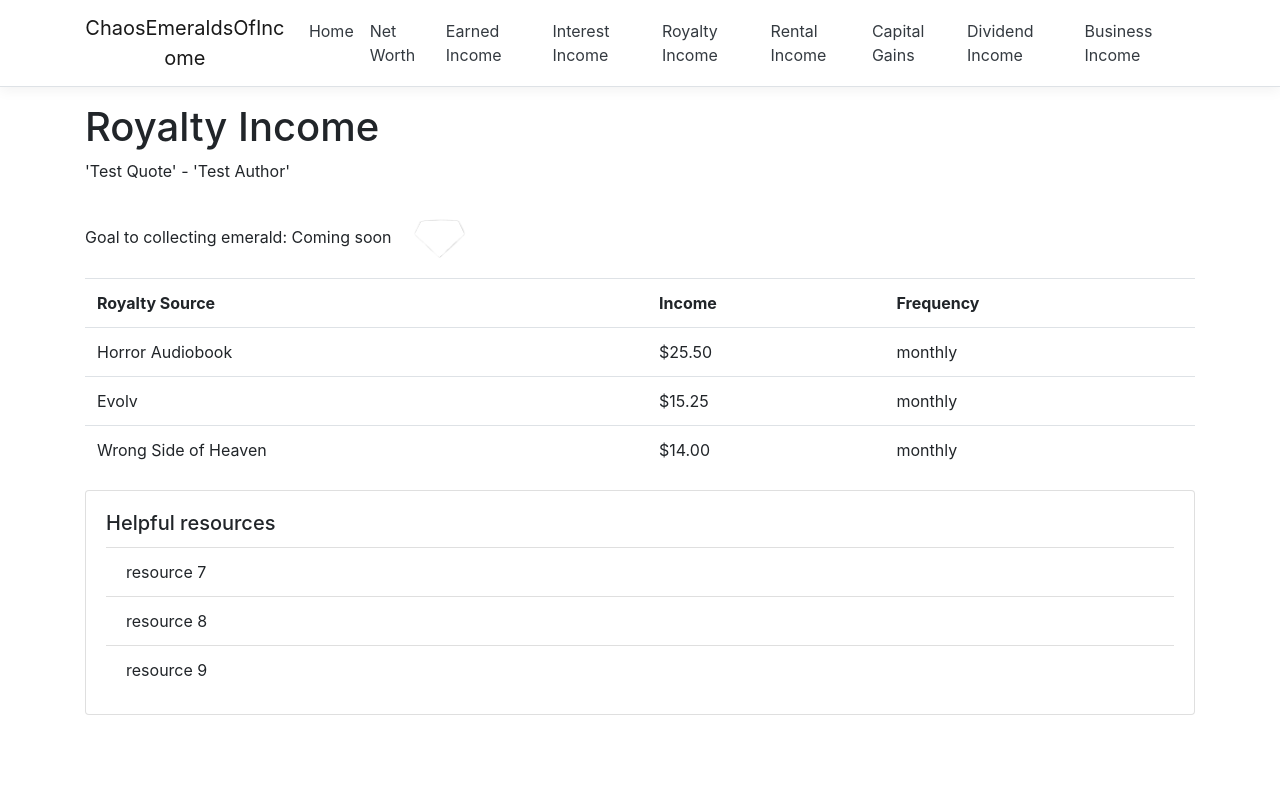
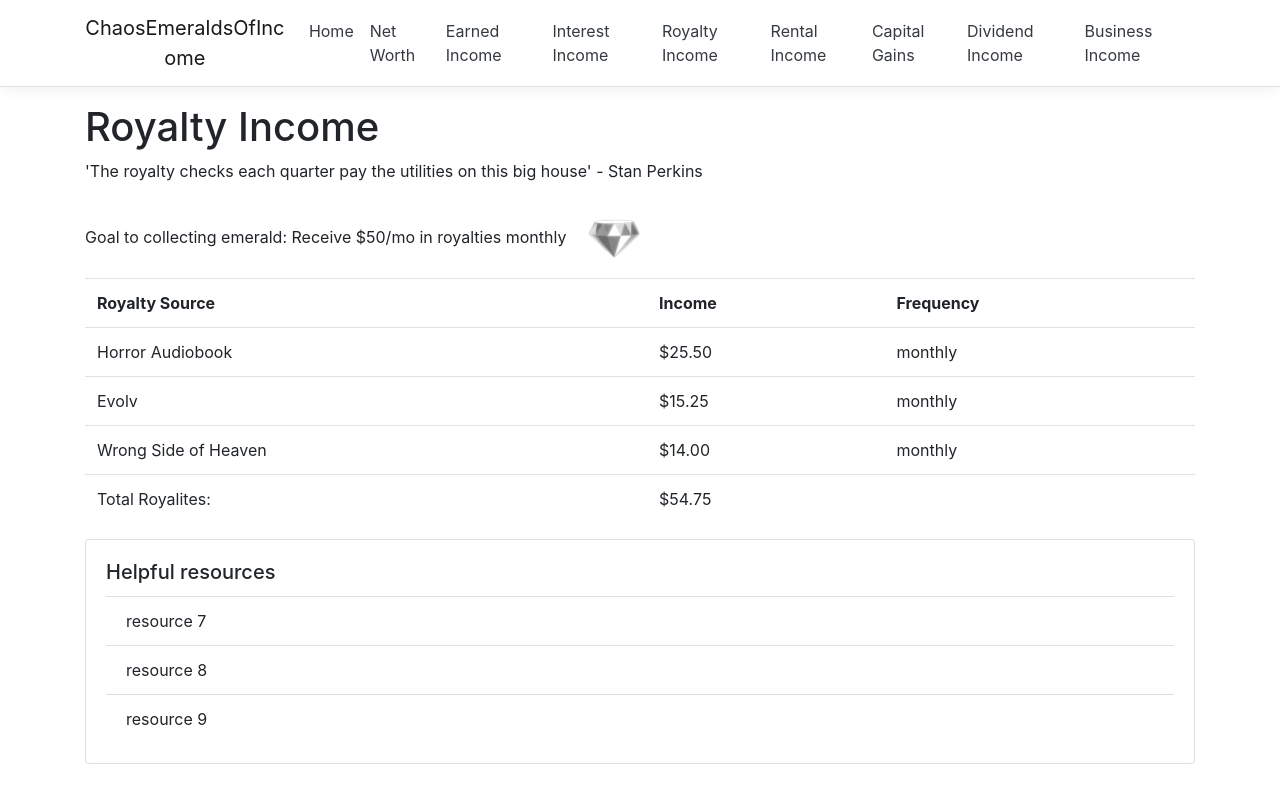
Before and after one commit to alexrogers823/chaos-emeralds-of-income, an Angular app in the folder ClientApp/: page /royalty-income in a window 1280 px wide. Built offline with nearby package versions, Linux system fonts and the light colour scheme.

Commit message:
completed all other necessary components for royalty income

```diff
--- a/ClientApp/src/app/components/royalty-income/royalty-income.component.html
+++ b/ClientApp/src/app/components/royalty-income/royalty-income.component.html
@@ -1,14 +1,19 @@
-<emerald-component [emerald]="royaltyIncomeEmerald" [hasEmerald]="false">
+<emerald-component [emerald]="royaltyIncomeEmerald" [hasEmerald]="hasRoyaltyIncomeEmerald()">
   <table class="table table-striped">
     <tr>
       <th>Royalty Source</th>
       <th>Income</th>
       <th>Frequency</th>
     </tr>
-    <tr *ngFor="let royalty of royaltyIncome">
+    <tr *ngFor="let royalty of royaltyIncome$ | async">
       <td>{{ royalty.title }}</td>
       <td>{{ royalty.amount | currency }}</td>
       <td>{{ royalty.frequency }}</td>
     </tr>
+    <tr *ngIf="royaltyIncomeTotal$ | async as royaltyIncomeTotal">
+      <td>Total Royalites:</td>
+      <td>{{ royaltyIncomeTotal | currency }}</td>
+      <td></td>
+    </tr>
   </table>
 </emerald-component>
--- a/ClientApp/src/app/components/royalty-income/royalty-income.component.ts
+++ b/ClientApp/src/app/components/royalty-income/royalty-income.component.ts
@@ -1,4 +1,6 @@
 import { Component, OnInit } from "@angular/core";
+import { from } from "rxjs";
+import { mergeScan, scan } from "rxjs/operators";
 import { RoyaltyIncomeService } from "src/app/services/royalty-income.service";
 import { Emerald } from "src/app/shared/emerald.model";
 import { RoyaltyIncome } from "./interfaces/royalty-income.model";
@@ -7,14 +9,17 @@ import { RoyaltyIncome } from "./interfaces/royalty-income.model";
 	selector: 'royalty-income',
 	templateUrl: './royalty-income.component.html',
 })
-export class RoyaltyIncomeComponent implements OnInit {
+export class RoyaltyIncomeComponent {
   royaltyIncome:RoyaltyIncome[];
+  private royaltyIncomeGoal:number = 50;
+  private currentMonthlyRoyalties;
+
   royaltyIncomeEmerald:Emerald = {
     id: 3,
     title: "Royalty Income",
-    quote: "'Test Quote'",
-    author: "'Test Author'",
-    goal: "Coming soon",
+    quote: "'The royalty checks each quarter pay the utilities on this big house'",
+    author: "Stan Perkins",
+    goal: "Receive $50/mo in royalties monthly",
     emeraldImageUrl: 'assets/white-emerald.png',
     resources: [
       {name: 'resource 7'},
@@ -23,10 +28,26 @@ export class RoyaltyIncomeComponent implements OnInit {
     ]
   }
 
-  ngOnInit() {}
+  royaltyIncome$ = this.royaltyIncomeService.royaltyIncome$
 
-  constructor(private royaltyIncomeService:RoyaltyIncomeService) {
-    this.royaltyIncome = royaltyIncomeService.getRoyaltyIncome();
+  royaltyIncomeTotal$ = this.royaltyIncomeService.royaltyIncome$
+    .pipe(
+      mergeScan((acc:number, curr:RoyaltyIncome[]) => {
+        return from(curr)
+          .pipe(
+            scan((start:number, royalty:RoyaltyIncome) => start + royalty.amount, 0)
+          )
+      }, 0)
+    )
+
+  constructor(private royaltyIncomeService:RoyaltyIncomeService) { }
+
+  hasRoyaltyIncomeEmerald() {
+    this.royaltyIncomeTotal$.subscribe(royalty => {
+      this.currentMonthlyRoyalties = royalty;
+    })
+
+    return this.currentMonthlyRoyalties >= this.royaltyIncomeGoal;
   }
 
 }
--- a/ClientApp/src/app/services/royalty-income.service.ts
+++ b/ClientApp/src/app/services/royalty-income.service.ts
@@ -1,14 +1,17 @@
 import { HttpClient } from "@angular/common/http";
 import { Injectable } from "@angular/core";
+import { of } from "rxjs";
 import { RoyaltyIncome } from "../components/royalty-income/interfaces/royalty-income.model";
 
 @Injectable()
 export class RoyaltyIncomeService {
   constructor(private http: HttpClient) {}
 
-  getRoyaltyIncome() {
-    return royaltyIncome_sample;
-  }
+  // getRoyaltyIncome() {
+  //   return royaltyIncome_sample;
+  // }
+
+  royaltyIncome$ = of(royaltyIncome_sample);
 }
 
 const royaltyIncome_sample:RoyaltyIncome[] = [
```
